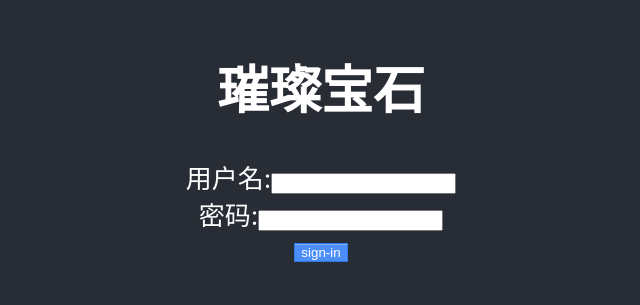
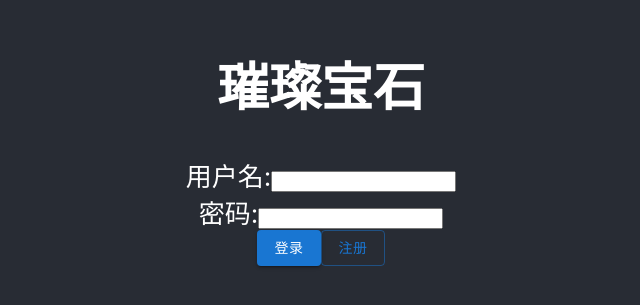
Before and after one commit to liziyi-gh/Splendor, a React (Create React App) app in the folder web/: page / in a window 1280 px wide. Shown: the part 253-558 px from the top of the page, without its empty margins (319-959 px from the left). Built offline with nearby package versions, Linux system fonts and the light colour scheme.

Commit message:
tmp commit

```diff
--- a/web/src/GamePage.jsx
+++ b/web/src/GamePage.jsx
@@ -1,11 +1,12 @@
 import React from "react";
 import "./GamePage.css";
+import Button from "@mui/material/Button";
 
 export class GamePage extends React.Component {
   render() {
     return (
       <div className="GamePage-background" style={{ height: "100vh" }}>
-        <h1> Hello, World</h1>
+        <Button variant="contained">Hello World</Button>
       </div>
     );
   }
--- a/web/src/login.jsx
+++ b/web/src/login.jsx
@@ -2,6 +2,7 @@ import React from "react";
 import axios from "axios";
 import { useNavigate } from "react-router-dom";
 import "./login.css";
+import { Button } from "@mui/material";
 
 class __LoginForm extends React.Component {
   constructor(props) {
@@ -9,7 +10,7 @@ class __LoginForm extends React.Component {
     this.state = { username: "", password: "" };
 
     this.handleChange = this.handleChange.bind(this);
-    this.handleSubmit = this.handleSubmit.bind(this);
+    this.handleSignIn = this.handleSignIn.bind(this);
     // this.loginUrl = "/api/login.json";
     this.loginUrl = "http://127.0.0.1:8000/login/";
   }
@@ -20,8 +21,13 @@ class __LoginForm extends React.Component {
     this.setState({ [input_type]: event.target.value });
   }
 
-  handleSubmit(event) {
-    axios.post(this.loginUrl).then(
+  handleSignIn(event) {
+    axios
+      .post(this.loginUrl, {
+        username: this.state.username,
+        password: this.state.password,
+      })
+      .then(
         (res) => {
           const loginFeedback = res.data["loginFeedback"];
           if (loginFeedback === true) {
@@ -50,9 +56,11 @@ class __LoginForm extends React.Component {
     event.preventDefault();
   }
 
+  handleSignUp(event) {}
+
   render() {
     return (
-      <form onSubmit={this.handleSubmit}>
+      <form onSubmit={this.handleSignIn}>
         <label>
           用户名:
           <input
@@ -70,7 +78,12 @@ class __LoginForm extends React.Component {
             onChange={this.handleChange}
           />
           <br />
-          <input className="Login-button-blue" type="submit" value="sign-in" />
+          <Button onClick={this.handleSignIn} variant="contained">
+            登录
+          </Button>
+          <Button onClick={this.handleSignUp} variant="outlined">
+            注册
+          </Button>
         </label>
       </form>
     );
```
Also changed, not shown: 1 other file (tests, documents, lock files or other folders). Lines whose indentation alone changed are shown as unchanged.
